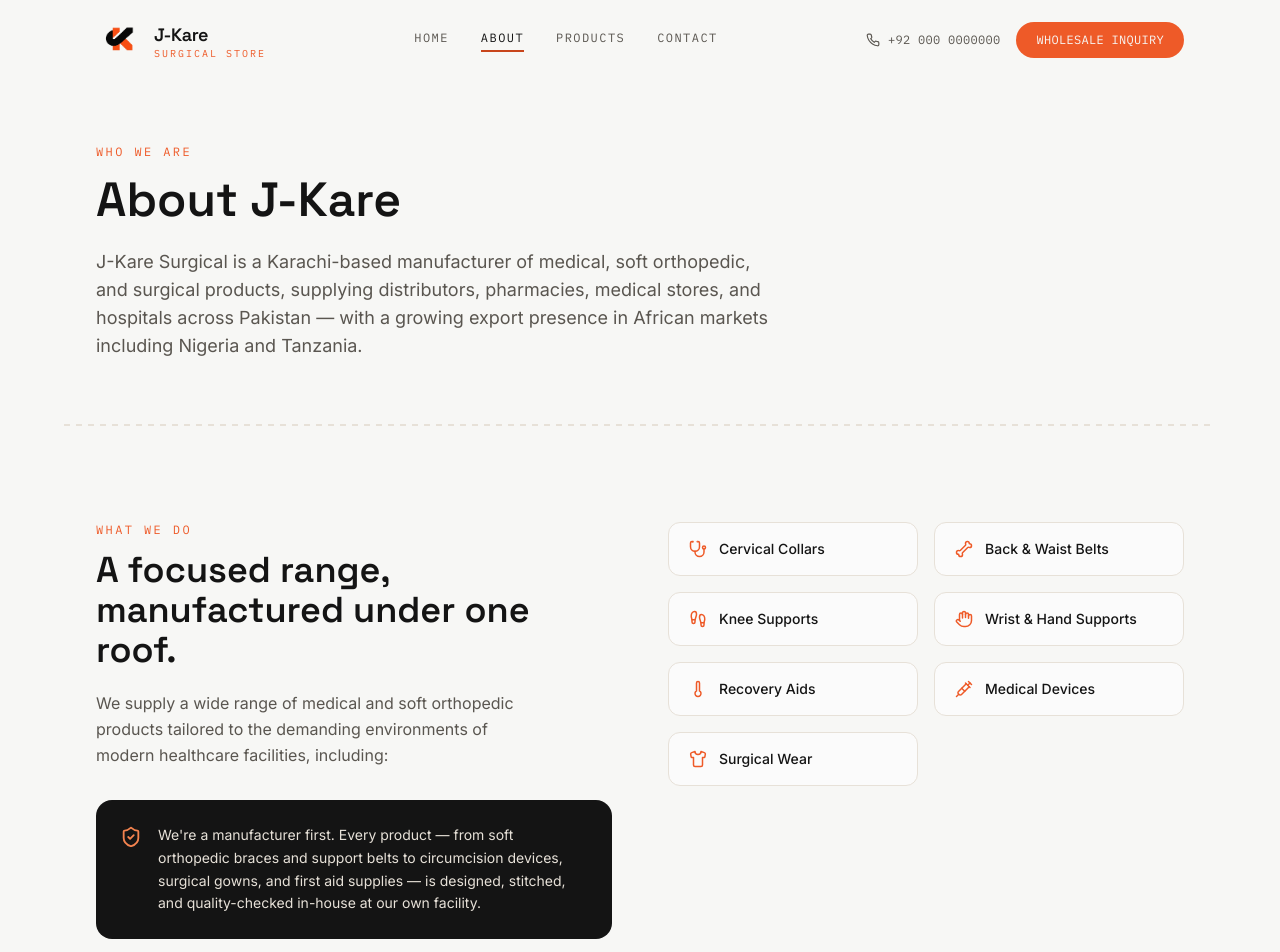
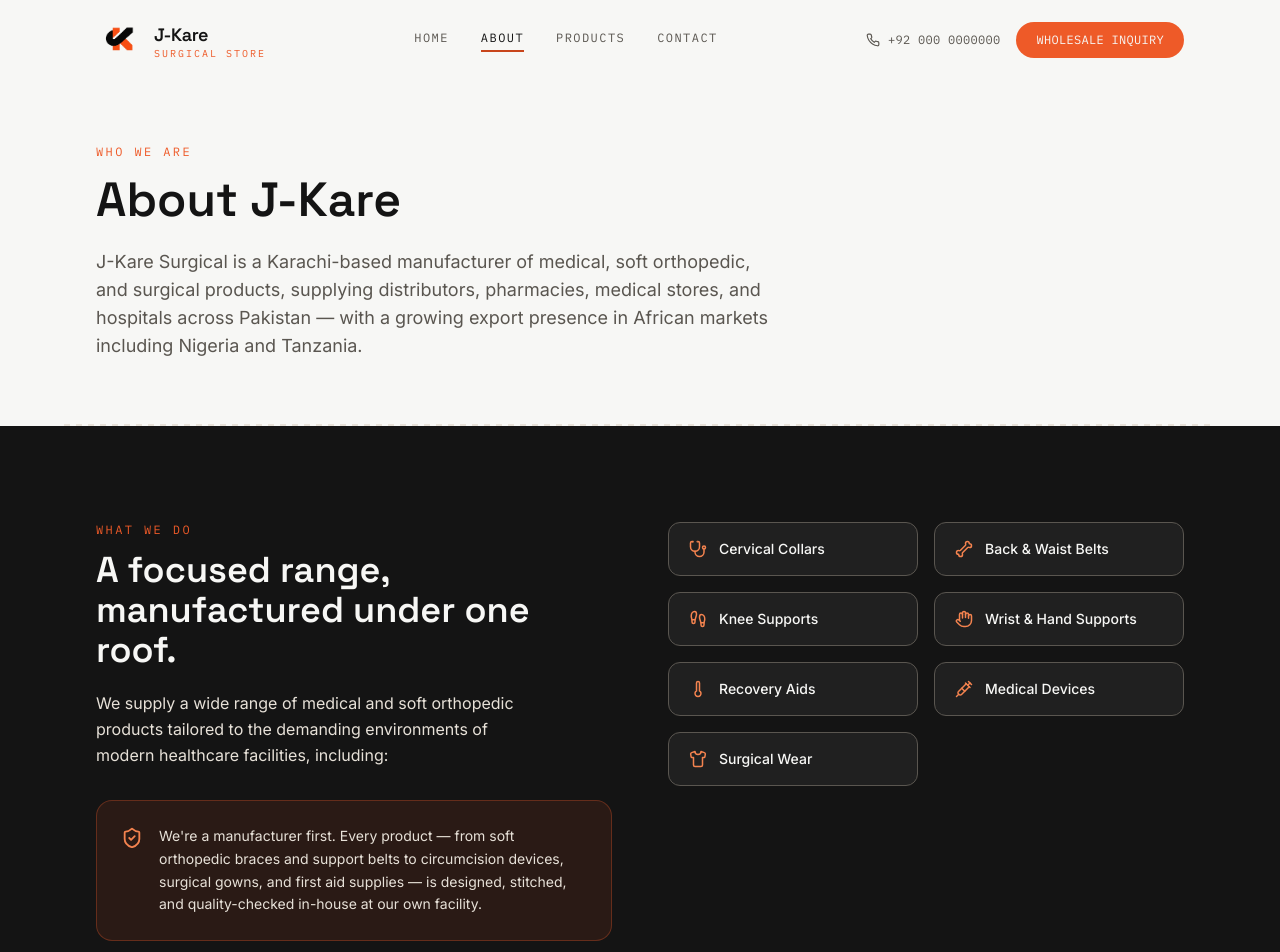
Before and after one commit to usmanabdullahbn/J-care, a React (Vite) app: page /about in a window 1280 px wide. Shown: the top 952 px of the page. Built offline with nearby package versions, Linux system fonts and the light colour scheme.

Commit message:
Darken What We Do section and soften Our Approach background on About page
Co-Authored-By: Claude Sonnet 5 <noreply@anthropic.com>

```diff
--- a/src/pages/About.jsx
+++ b/src/pages/About.jsx
@@ -64,19 +64,20 @@ export default function About() {
       <StitchDivider className="max-w-6xl mx-auto px-6 lg:px-8 text-steel-light" />
 
       {/* WHAT WE DO */}
-      <section className="max-w-6xl mx-auto px-6 lg:px-8 py-24 grid lg:grid-cols-2 gap-14">
+      <section className="bg-ink text-paper">
+        <div className="max-w-6xl mx-auto px-6 lg:px-8 py-24 grid lg:grid-cols-2 gap-14">
           <RevealOnScroll>
-          <p className="eyebrow mb-3">What We Do</p>
-          <h2 className="font-display font-semibold text-3xl sm:text-4xl text-ink max-w-md">
+            <p className="eyebrow mb-3 text-orange-light">What We Do</p>
+            <h2 className="font-display font-semibold text-3xl sm:text-4xl max-w-md">
               A focused range, manufactured under one roof.
             </h2>
-          <p className="mt-5 text-steel-dark leading-relaxed max-w-md">
+            <p className="mt-5 text-steel-light leading-relaxed max-w-md">
               We supply a wide range of medical and soft orthopedic products
               tailored to the demanding environments of modern healthcare
               facilities, including:
             </p>
 
-          <div className="mt-8 rounded-2xl bg-ink text-paper px-6 py-6 flex items-start gap-4">
+            <div className="mt-8 rounded-2xl border border-orange/30 bg-orange/10 px-6 py-6 flex items-start gap-4">
               <ShieldCheck size={22} className="text-orange-light shrink-0 mt-0.5" />
               <p className="text-sm text-steel-light leading-relaxed">
                 We're a manufacturer first. Every product — from soft orthopedic
@@ -92,18 +93,19 @@ export default function About() {
               const Icon = item.icon
               return (
                 <RevealOnScroll key={item.label} delay={i * 0.06}>
-                <div className="flex items-center gap-3 rounded-xl border border-steel-light bg-card/60 px-5 py-4 hover:border-orange transition-colors">
-                  <Icon size={18} className="text-orange shrink-0" />
-                  <span className="text-sm font-medium text-ink">{item.label}</span>
+                  <div className="flex items-center gap-3 rounded-xl border border-steel-dark bg-paper/5 px-5 py-4 hover:border-orange transition-colors">
+                    <Icon size={18} className="text-orange-light shrink-0" />
+                    <span className="text-sm font-medium text-paper">{item.label}</span>
                   </div>
                 </RevealOnScroll>
               )
             })}
           </div>
+        </div>
       </section>
 
       {/* OUR APPROACH */}
-      <section className="bg-card/60 border-y border-steel-light">
+      <section className="bg-paper border-y border-steel-light">
         <div className="max-w-6xl mx-auto px-6 lg:px-8 py-24">
           <RevealOnScroll>
             <p className="eyebrow mb-3">Our Approach</p>
```
Lines whose indentation alone changed are shown as unchanged.
